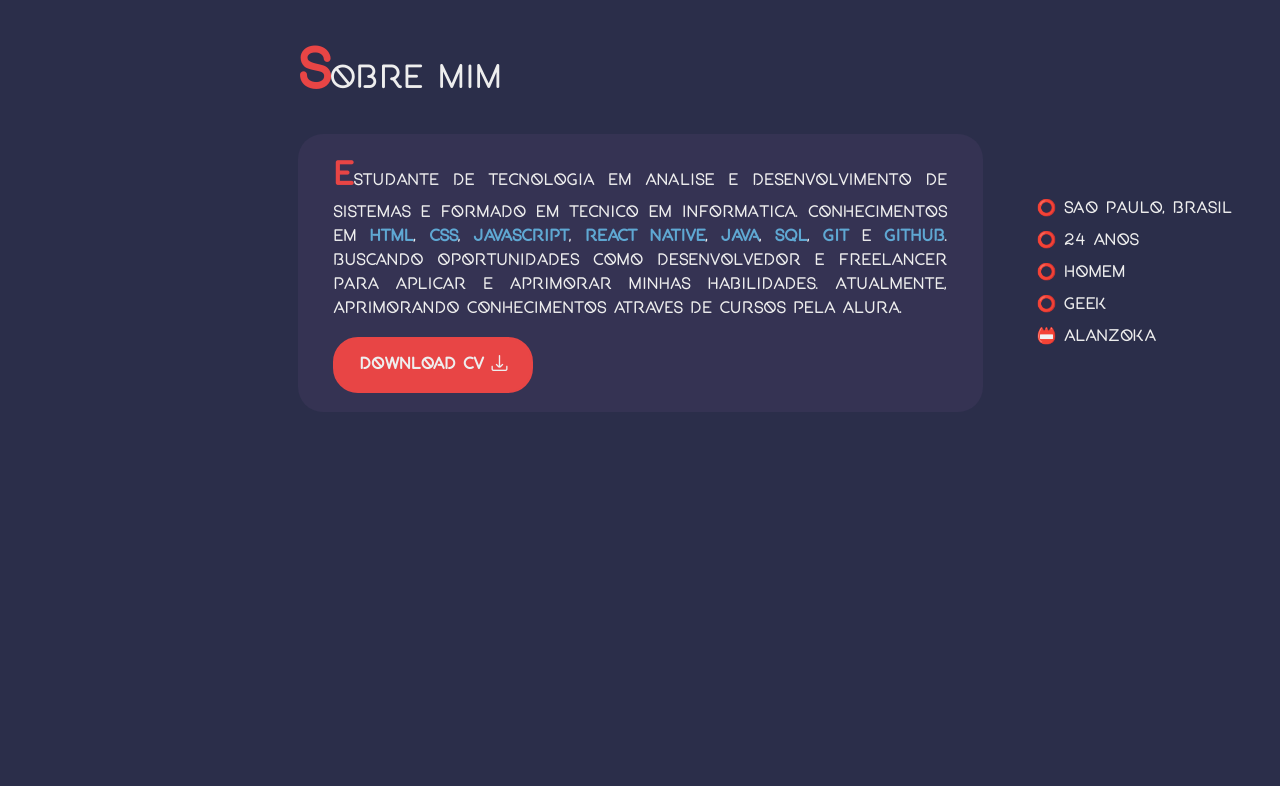
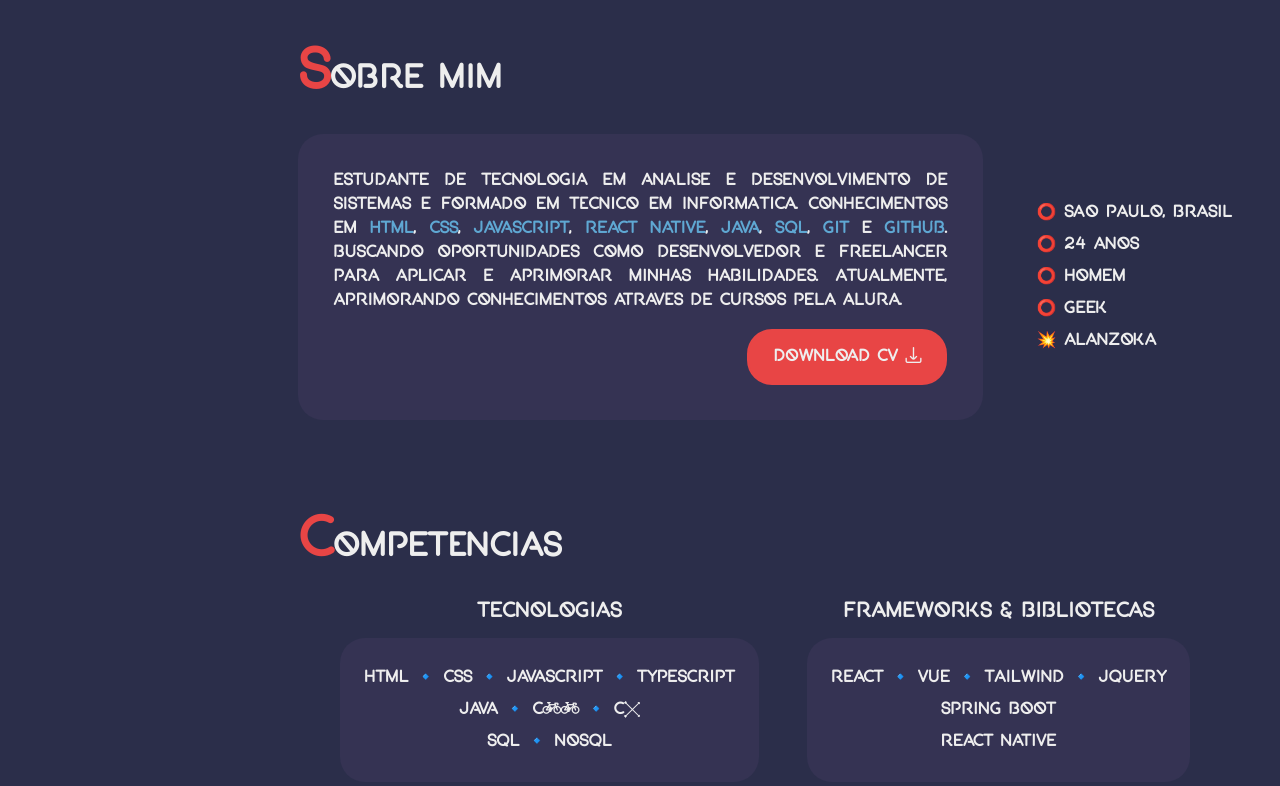
Before and after one commit to MiiTHeRsZ/Portfolio, a plain HTML site: page HTML & CSS/index.html in a window 1280 px wide. Shown: the part 800-1586 px from the top of the page. Before the commit the page ends 1260 px from the top, so only its background shows below. Drawn offline with nearby package versions, Linux system fonts and the light colour scheme.

Commit message:
Competências

```diff
--- a/HTML & CSS/css/style.css
+++ b/HTML & CSS/css/style.css
@@ -49,8 +49,9 @@ html {
 
 body {
     background-color: var(--bg-color);
+    color: var(--txt-color);
     font-family: var(--txt-font);
-    color: var(--txt-color);
+    font-weight: bold;
     overflow-x: hidden;
 }
 
@@ -81,7 +82,6 @@ header .menu .list {
     flex-direction: column;
     gap: 24px;
     font-size: 18px;
-    font-weight: bold;
 }
 
 header .menu .list .item a {
@@ -157,7 +157,6 @@ main {
 #home .contact-me {
     background-color: var(--txt-accent-color);
     color: var(--txt-color);
-    font-weight: bold;
     padding: 16px 24px;
     border: 2px solid var(--txt-accent-color);
     border-radius: 25px;
@@ -170,23 +169,23 @@ main {
     transform: scale(1.1);
 }
 
+section h1 {
+    font-size: 32px;
+    margin-bottom: 32px;
+    align-self: start;
+}
+
+section h1::first-letter {
+    font-size: 54px;
+    color: var(--txt-accent-color);
+}
+
 #about-me {
     display: flex;
     flex-direction: column;
     justify-content: center;
     align-items: center;
     padding: 48px;
-}
-
-section div h1 {
-    font-size: 32px;
-    margin-bottom: 32px;
-}
-
-section div h1::first-letter {
-    font-size: 54px;
-    font-weight: bold;
-    color: var(--txt-accent-color);
 }
 
 #about-me .about-info .resume {
@@ -197,7 +196,7 @@ section div h1::first-letter {
 
 #about-me .about-info .resume div {
     background-color: #353353;
-    padding: 1.2em 2.2em;
+    padding: 2.2em 2.2em;
     border-radius: 25px;
     display: flex;
     flex-direction: column;
@@ -209,25 +208,18 @@ section div h1::first-letter {
     line-height: 1.5;
 }
 
-#about-me .about-info .resume div p::first-letter {
-    font-weight: bold;
-    font-size: 32px;
-    color: var(--txt-accent-color);
-}
-
 #about-me .about-info .resume div p strong {
-    font-weight: bold;
     color: var(--txt-alternate-color);
 }
 
 #about-me .about-info .resume div .download {
     background-color: var(--txt-accent-color);
     color: var(--txt-color);
-    font-weight: bold;
     display: flex;
     align-items: center;
     gap: 8px;
     width: fit-content;
+    align-self: end;
     padding: 16px 24px;
     border: 2px solid var(--txt-accent-color);
     border-radius: 25px;
@@ -244,3 +236,38 @@ section div h1::first-letter {
     min-width: fit-content;
     line-height: 2;
 }
+
+#skills {
+    display: flex;
+    flex-direction: column;
+    justify-content: center;
+    align-items: center;
+    padding: 48px;
+}
+
+#skills .skills-info {
+    display: flex;
+    gap: 48px;
+}
+
+#skills .skills-info div {
+    display: flex;
+    flex-direction: column;
+    align-items: center;
+    gap: 16px;
+}
+
+#skills .skills-info div h3 {
+    font-size: 20px;
+}
+
+#skills .skills-info div ul {
+    background-color: #353353;
+    line-height: 2;
+    padding: 24px;
+    border-radius: 25px;
+}
+
+#skills .skills-info div ul li {
+    text-align: center;
+}
--- a/HTML & CSS/index.html
+++ b/HTML & CSS/index.html
@@ -172,7 +172,8 @@
                             <strong>JavaScript</strong>, <strong>React Native</strong>, <strong>Java</strong>,
                             <strong>SQL</strong>, <strong>Git</strong> e <strong>Github</strong>.
                             Buscando oportunidades como Desenvolvedor e Freelancer para aplicar e aprimorar minhas
-                            habilidades. Atualmente, aprimorando conhecimentos através de cursos pela Alura.</p>
+                            habilidades. Atualmente, aprimorando conhecimentos através de cursos pela Alura.
+                        </p>
                         <a class="download" href="./assets/CV/Gustavo Leme - CV.pdf" alt="Download do CV" download>
                             Download CV <i class="fi fi-rr-download"></i>
                         </a>
@@ -183,16 +184,31 @@
                         <li>⭕ 24 Anos</li>
                         <li>⭕ Homem</li>
                         <li>⭕ Geek</li>
-                        <li>📛 Alanzoka</li>
+                        <li>💥 Alanzoka</li>
                     </ul>
                 </div>
             </div>
         </section>
-        <section class="tools-and-technologies">
-
-        </section>
         <section id="skills">
-
+            <h1>Competências</h1>
+            <div class="skills-info">
+                <div class="technologies">
+                    <h3>Tecnologias</h3>
+                    <ul>
+                        <li>HTML 🔹 CSS 🔹 JavaScript 🔹 <span>TypeScript</span></li>
+                        <li>Java 🔹 <span>C++</span> 🔹 <span>C#</span><li>
+                        <li>SQL 🔹 <span>NoSQL</span></li>
+                    </ul>
+                </div>
+                <div class="frameworks_and_libraries">
+                    <h3>Frameworks & Bibliotecas</h3>
+                    <ul>
+                        <li><span>React</span> 🔹 <span>Vue</span> 🔹 <span>Tailwind</span> 🔹 <span>jQuery</span></li>
+                        <li><span>Spring Boot</span></li>
+                        <li>React Native</li>
+                    </ul>
+                </div>
+            </div>
         </section>
         <section id="qualifications">
             <!-- <i class="fi fi-rr-graduation-cap"></i>
```
